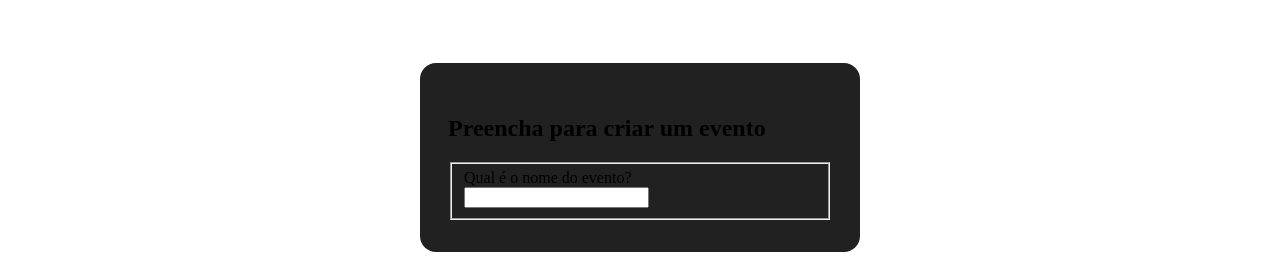
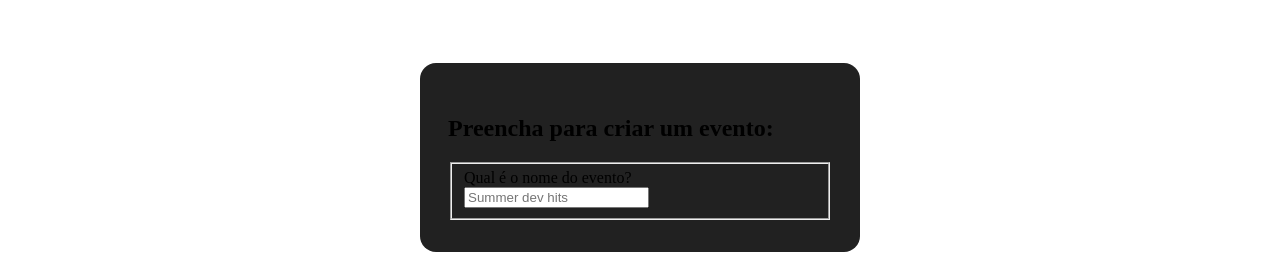
Before and after one commit to pireslima18/TecBoard, a React (Vite) app: page / in a window 1280 px wide. Shown: the part 684-952 px from the top of the page. Built offline with nearby package versions, Linux system fonts and the light colour scheme.

Commit message:
main: Subindo novos componentes de formulario e separando estrutura

```diff
--- a/src/App.css
+++ b/src/App.css
@@ -16,12 +16,3 @@ section {
     max-width: 90%;
   }
 }
-
-.form-evento{
-  background-color: #212121;
-  border-radius: 16px;
-  padding: 32px 28px;
-  width: 384px;
-  max-width: 90%;
-  margin: 64px auto;
-}
--- a/src/App.jsx
+++ b/src/App.jsx
@@ -1,18 +1,5 @@
 import './App.css'
-
-function FormularioDeEvento() {
-  return (
-    <form className='form-evento'>
-      <h2>Preencha para criar um evento</h2>
-      <fieldset>
-        <label htmlFor="">
-          Qual é o nome do evento?
-        </label>
-        <input type="text" id="nome"/>
-      </fieldset>
-    </form>
-  )
-}
+import {FormularioDeEvento} from './componentes/FormularioDeEvento'
 
 function App() {
 
--- /dev/null
+++ b/src/componentes/CampoDeEntrada/index.jsx
@@ -0,0 +1,6 @@
+
+export function CampoDeEntrada(props) {
+  return (
+    <input {...props}/>
+  )
+}
--- /dev/null
+++ b/src/componentes/CampoDeFormulario/index.jsx
@@ -0,0 +1,8 @@
+
+export function CampoDeFormulario({children}) {
+  return (
+    <fieldset>
+      {children}
+    </fieldset>
+  )
+}
--- /dev/null
+++ b/src/componentes/FormularioDeEvento/formulario-de-eventos.estilos.css
@@ -0,0 +1,8 @@
+.form-evento{
+  background-color: #212121;
+  border-radius: 16px;
+  padding: 32px 28px;
+  width: 384px;
+  max-width: 90%;
+  margin: 64px auto;
+}
--- /dev/null
+++ b/src/componentes/FormularioDeEvento/index.jsx
@@ -0,0 +1,22 @@
+import {TituloFormulario} from '../TituloFormulario'
+import {CampoDeFormulario} from '../CampoDeFormulario'
+import {Label} from '../Label'
+import {CampoDeEntrada} from '../CampoDeEntrada'
+import './formulario-de-eventos.estilos.css'
+
+export function FormularioDeEvento() {
+  return (
+    <form className='form-evento'>
+      <TituloFormulario>
+        Preencha para criar um evento:
+      </TituloFormulario>
+      <CampoDeFormulario id="nome" placeholder="Summer dev hits">
+        <Label htmlFor="nome">
+          Qual é o nome do evento?
+        </Label>
+        <CampoDeEntrada tipo="text" id="nome" placeholder="Summer dev hits">
+        </CampoDeEntrada>
+      </CampoDeFormulario>
+    </form>
+  )
+}
--- /dev/null
+++ b/src/componentes/Label/index.jsx
@@ -0,0 +1,8 @@
+
+export function Label({children, htmlFor}) {
+  return (
+    <label htmlFor={htmlFor}>
+      {children}
+    </label>
+  )
+}
--- /dev/null
+++ b/src/componentes/TituloFormulario/index.jsx
@@ -0,0 +1,8 @@
+
+export function TituloFormulario({children}) {
+  return (
+    <h2>
+      {children}
+    </h2>
+  )
+}
```
